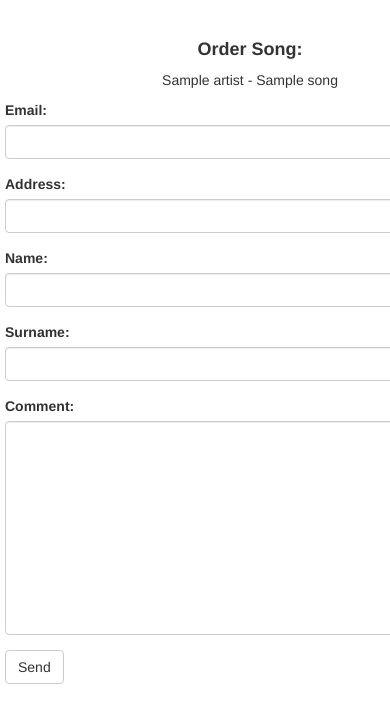
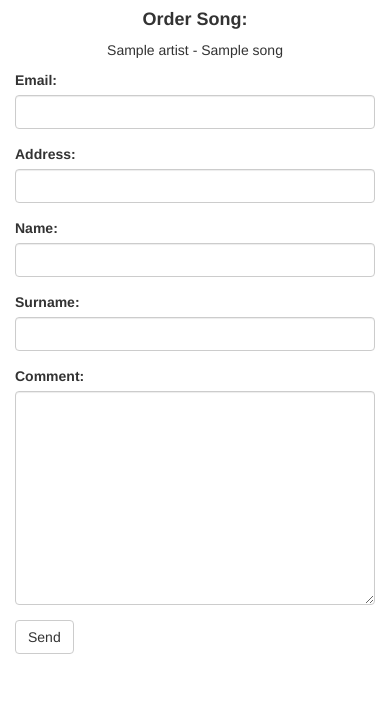
Before and after one commit to crystal175/musicshop, a Django app: page /search/1/ in a window 390 px wide; the page is wider, and only the part inside the window is pictured. Shown: the top 723 px of that part. Run offline with Django 3.2, Linux system fonts and the light colour scheme; tables that the repository leaves empty hold one stand-in row (values such as "Sample post"); some libraries are stand-ins or nearby versions.

Commit message:
Change order_song.html

```diff
--- a/search/static/search/css/style.css
+++ b/search/static/search/css/style.css
@@ -1,21 +1,18 @@
 .search-block {
     margin: 100px auto 10px;
-    width: 500px;
-    //border: 1px solid #ccc;
-    padding: 20px 10px 10px;
+    max-width: 500px;
 }
 
 .resp-block {
     margin: 10px auto 10px;
-    width: 500px;
+    max-width: 500px;
     border: 1px solid #ccc;
     padding: 10px;
 }
 
 .order-block {
     margin: 10px auto 10px;
-    width: 500px;
-    padding: 20px;
+    max-width: 500px;
 }
 
 .order-center {
@@ -36,8 +33,7 @@
 
 .thanks-block {
     margin: 10px auto 10px;
-    width: 300px;
+    max-width: 300px;
     text-align: center;
     border:1px solid #ccc;
-    padding: 10px;
 }
--- a/search/templates/search/main.html
+++ b/search/templates/search/main.html
@@ -16,7 +16,7 @@
 {% block content %}
 <div class="container">
     <div class="row">
-        <div class="col-xs-12">
+        <div class="col-lg-12">
             <div class="order-title">
                 <a href="{% url 'search:song_list' %}">Song list</a>
             </div>
@@ -25,7 +25,7 @@
 </div>
 <div class="container">
     <div class="row">
-        <div class="col-xs-12">
+        <div class="col-lg-12">
             <div class="search-block">
                 <form id="post-form" method="post" action="{% url 'search:ajax_search' %}">
                     {% csrf_token %}
--- a/search/templates/search/order_song.html
+++ b/search/templates/search/order_song.html
@@ -10,11 +10,13 @@
 {% block js %}{% endblock js %}
 
 {% block content %}
+<div class="container">
+    <div class="row">
+        <div class="col-lg-12">
             <div class="order-block">
-
                 <h4 class="order-center">Order Song:</h4>
                 <p class="order-title">{{ song.artist }} - {{ song }}</p>
-    <form id="order-form" method="post" action="" class="form-horizontal">
+                <form id="order-form" method="post" action="">
                     {% csrf_token %}
                     {# Include the hidden fields in the form #}
                     {% if form.non_field_errors %}
@@ -46,4 +48,7 @@
                     </div>
                 </form>
             </div>
+        </div>
+    </div>
+</div>
 {% endblock content %}
```
Also changed, not shown: search/templates/search/thanks.html (+9 -3 lines). Lines whose indentation alone changed are shown as unchanged.
